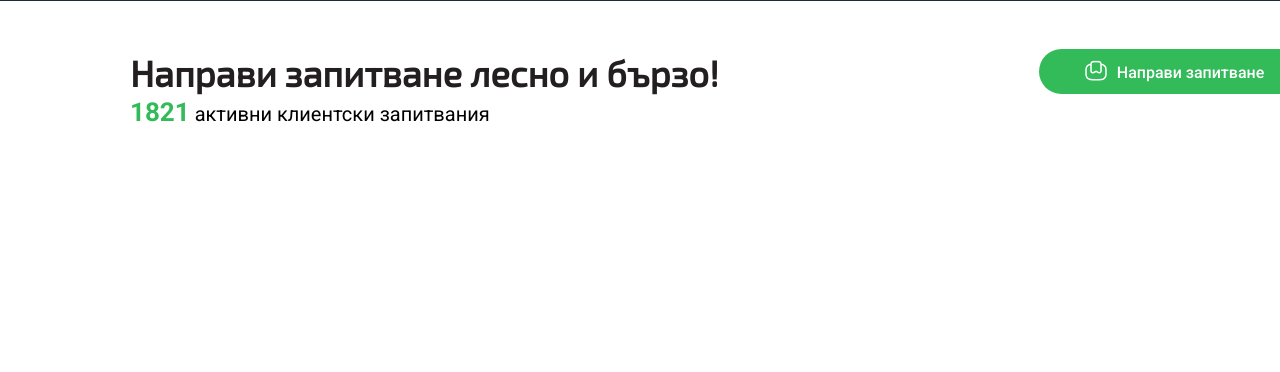
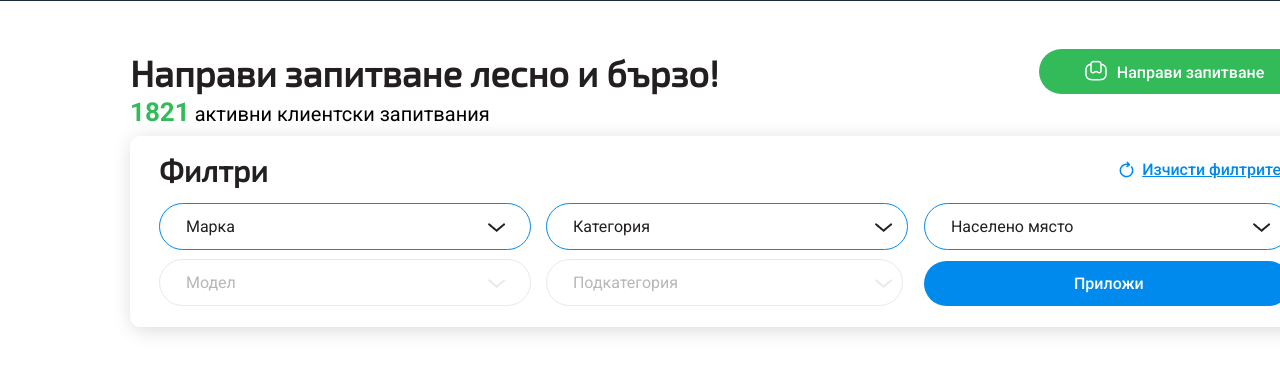
Before and after one commit to DesislavIliev1/Megaparts-task, a plain HTML site: page index.html in a window 1280 px wide. Shown: the part 146-518 px from the top of the page. Drawn offline with Linux system fonts and the light colour scheme.

Commit message:
filter options

```diff
--- a/index.html
+++ b/index.html
@@ -6,6 +6,7 @@
     <link rel="stylesheet" href="styles/header.css" />
     <link rel="stylesheet" href="styles/down-header.css" />
     <link rel="stylesheet" href="styles/heading-1.css" />
+    <link rel="stylesheet" href="styles/filter.css" />
     <link
       href="https://fonts.googleapis.com/css2?family=Roboto:wght@400;500;700&display=swap"
       rel="stylesheet"
@@ -130,5 +131,37 @@
         alt="send-message"
       />
     </div>
+    <div class="filter-container">
+      <div class="filter-text">Филтри</div>
+      <div class="clear-filters">Изчисти филтрите</div>
+      <img
+        class="clear-filter-icon"
+        src="icons/arrowrotateright.png"
+        alt="clear-filter"
+      />
+      <div class="brand">
+        <div class="options">Марка</div>
+        <img class="arrow" src="icons/Vector 21.png" alt="arrow" />
+      </div>
+      <div class="category">
+        <div class="options">Категория</div>
+        <img class="arrow" src="icons/Vector 21.png" alt="arrow" />
+      </div>
+      <div class="region">
+        <div class="options">Населено място</div>
+        <img class="arrow" src="icons/Vector 21.png" alt="arrow" />
+      </div>
+      <div class="model">
+        <div class="options-2">Модел</div>
+        <img class="arrow-2" src="icons/arrow-grey.png" alt="arrow" />
+      </div>
+      <div class="subcategory">
+        <div class="options-2">Подкатегория</div>
+        <img class="arrow-2" src="icons/arrow-grey.png" alt="arrow" />
+      </div>
+      <div class="accept">
+        <div class="accept-text">Приложи</div>
+      </div>
+    </div>
   </body>
 </html>
--- /dev/null
+++ b/styles/filter.css
@@ -0,0 +1,165 @@
+.filter-container{
+    position: absolute;
+    width: 1180px;
+    height: 191px;
+    flex-shrink: 0;
+    left: 130px;
+    top:282px;
+    box-shadow: 2px 3px 20px 0px #00000026;
+    border-radius: 10px;
+}
+
+.filter-text{
+    position: absolute;
+    color: #231F20;
+    font-size: 30px;
+    font-family: 'Exo 2';
+    font-weight: 700;
+    line-height: 38px;
+    padding-right: 29px;
+    left:29px;
+    top: 15px;
+}
+
+.clear-filters{
+    position: absolute;
+    color: #008AEE;
+    font-size: 16px;
+    font-family: 'Roboto';
+    font-weight: 500;
+    line-height: 24px;
+    text-decoration-line: underline;
+    right:29px;
+    top:22px;
+    cursor: pointer;
+
+}
+
+.clear-filter-icon{
+    position: absolute;
+    top:25px;
+    right: 175px;
+    cursor: pointer;
+}
+
+.brand{
+    position: absolute;
+    width: 360px;
+    height: 45px;
+    flex-shrink: 0;
+    top: 67px;
+    left: 29px;
+    padding-right: 10px;
+    border: 1px solid #008AEE;
+    border-radius: 30px;
+}
+
+.options{
+    position: absolute;
+    color: #231F20;
+    font-size: 16px;
+    font-family: 'Roboto';
+    line-height: 20px;
+    left:25.93px;
+    top:12.72px;
+}
+
+.arrow{
+    position: absolute;
+    left: 328.11px;
+    top:19.37px;
+    cursor: pointer;
+}
+
+.category{
+    position: absolute;
+    width: 360px;
+    height: 45px;
+    flex-shrink: 0;
+    top: 67px;
+    left: 416px;
+    border: 1px solid #008AEE;
+    border-radius: 30px;
+}
+
+.region{
+    position: absolute;
+    width: 355px;
+    height: 45px;
+    flex-shrink: 0;
+    top: 67px;
+    left: 794px;
+    padding-right: 10px;
+    border: 1px solid #008AEE;
+    border-radius: 30px;
+}
+
+.model{
+    position: absolute;
+    width: 360px;
+    height: 45px;
+    flex-shrink: 0;
+    top: 123px;
+    left: 29px;
+    padding-right: 10px;
+    border: 1px solid #E9E9E9;
+    border-radius: 30px;
+
+}
+
+.options-2{
+    position: absolute;
+    font-size: 16px;
+    font-family: 'Roboto';
+    line-height: 20px;
+    left:25.93px;
+    top:12.72px;
+    color: #B7B7B7;
+
+}
+
+.arrow-2{
+    position: absolute;
+    left: 328.11px;
+    top:19.37px;
+    color:#B7B7B7 ;
+    cursor: pointer;
+}
+
+.subcategory{
+    position: absolute;
+    width: 355px;
+    height: 45px;
+    flex-shrink: 0;
+    top: 123px;
+    left: 416px;
+    border: 1px solid #E9E9E9;
+    border-radius: 30px;
+
+}
+
+.accept{
+    position: absolute;
+    width: 367px;
+    height: 45px;
+    flex-shrink: 0;
+    top: 125px;
+    left: 794px;
+    border-radius: 50px;
+    background-color: #008AEE;
+    cursor: pointer;
+
+}
+
+.accept-text{
+    position: absolute;
+    color: #FFF;
+    text-align: center;
+    font-size: 16px;
+    font-family: 'Roboto';
+    font-weight: 500;
+    line-height: 18px;
+    top:14.45px;
+    left: 150px;
+
+}
```
Also changed, not shown: icons/Vector 21.png (added), icons/arrow-grey.png (added), icons/arrowrotateright.png (added).
